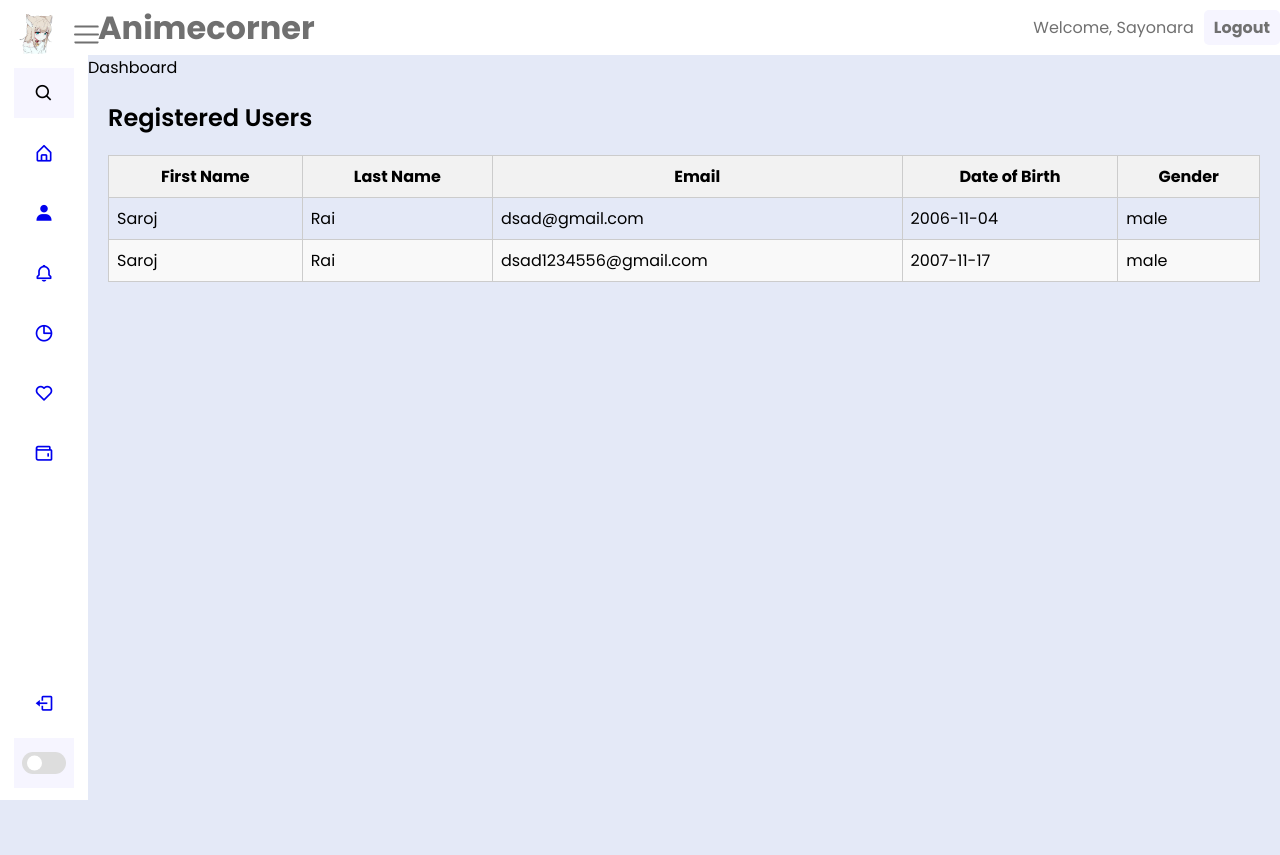
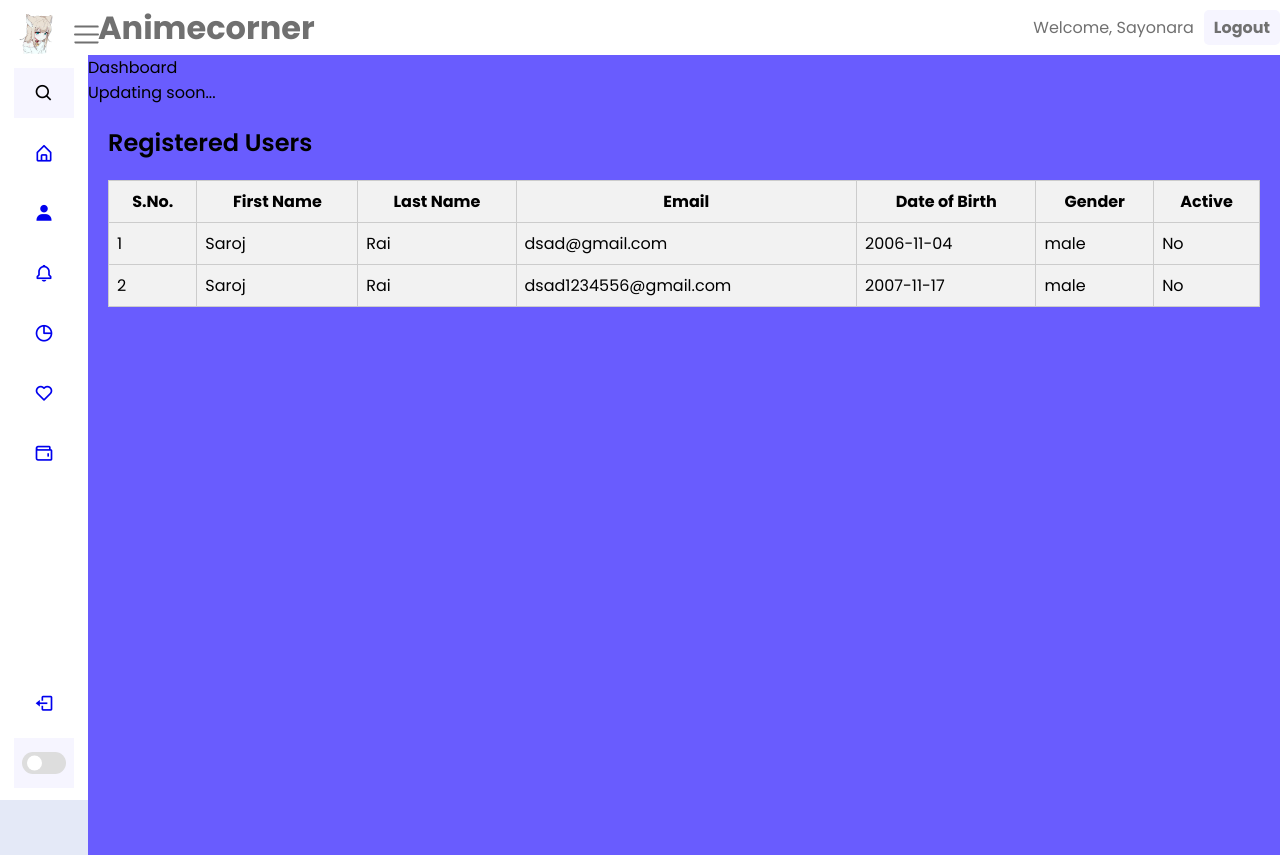
Before and after one commit to Ma0uSaMa/animecorner, a PHP site: page /admin/dashboard/dashboard.php?registered=users in a window 1280 px wide. Run offline with PHP 8.4, Linux system fonts and the light colour scheme; a user stored in the database is signed in; data comes from the database, SQL or seed files in the repository.

Commit message:
registered users

```diff
--- a/admin/dashboard/dashboard.php
+++ b/admin/dashboard/dashboard.php
@@ -21,6 +21,7 @@ if (!isset($_SESSION['admin_username'])) {
     <?php include __DIR__ . '/../../partials/dashboard_sidebar.php'; ?>
     <section class="home">
         <div class="text">Dashboard</div>
+        <p>Updating soon...</p>
 
         <?php
         // Check if the 'registered' parameter is set in the URL
@@ -30,17 +31,6 @@ if (!isset($_SESSION['admin_username'])) {
         ?>
     </section>
     <script src="https://code.jquery.com/jquery-3.6.0.min.js"></script>
-<script>
-$(document).ready(function() {
-    // Attach a click event listener to the "Registered Users" link
-    $('#registered-users-link').click(function(event) {
-        event.preventDefault(); // Prevent the default link behavior
-        $('.home').load('../../admin/dashboard/registered_users.php'); // Load the content of registered_users.php into the .home section
-    });
-});
-</script>
-
-    <script src="https://code.jquery.com/jquery-3.6.0.min.js"></script>
     <script src="../../js/registered_users.js"></script>
     <script src="../../js/dashboard.js"></script>
 </body>
--- a/admin/dashboard/registered_users.php
+++ b/admin/dashboard/registered_users.php
@@ -19,6 +19,7 @@ $conn->close();
 <head>
     <title>Registered Users</title>
     <link rel="stylesheet" type="text/css" href="../../css/registered_users.css">
+    <!-- Other stylesheets and meta tags -->
 </head>
 <body>
     <div class="registered-users">
@@ -26,21 +27,30 @@ $conn->close();
         <table>
             <thead>
                 <tr>
+                    <th>S.No.</th>
                     <th>First Name</th>
                     <th>Last Name</th>
                     <th>Email</th>
                     <th>Date of Birth</th>
                     <th>Gender</th>
+                    <th>Active</th>
                 </tr>
             </thead>
             <tbody>
-                    <?php foreach ($users as $user): ?>
+                <!-- Loop through the users and display them -->
+                <?php
+                $rowNum = 0;
+                foreach ($users as $user):
+                    $rowNum++;
+                ?>
                     <tr>
+                        <td><?php echo $rowNum; ?></td>
                         <td><?php echo $user['firstname']; ?></td>
                         <td><?php echo $user['lastname']; ?></td>
                         <td><?php echo $user['email']; ?></td>
                         <td><?php echo $user['dob']; ?></td>
                         <td><?php echo $user['gender']; ?></td>
+                        <td>No</td>
                     </tr>
                 <?php endforeach; ?>
             </tbody>
--- a/css/dashboard_sidebar.css
+++ b/css/dashboard_sidebar.css
@@ -312,6 +312,9 @@ body.dark .switch::before{
 	height: 100vh;
 	width: calc(100% - 88px);
 	transition: var(--tran-04);
+	background: var(--primary-color);
+	justify-content: center;
+	align-items: center;
 }
 
 .sidebar.close ~ .home{
--- a/css/registered_users.css
+++ b/css/registered_users.css
@@ -2,6 +2,7 @@
 
 .registered-users {
   padding: 20px;
+  overflow-x: hidden; /* Add this line to hide horizontal scrollbar */
 }
 
 .registered-users h1 {
@@ -18,6 +19,7 @@
 .registered-users th,
 .registered-users td {
   border: 1px solid #ccc;
+  background-color: #f2f2f2;
   padding: 8px;
 }
 
@@ -25,7 +27,3 @@
   background-color: #f2f2f2;
   font-weight: bold;
 }
-
-.registered-users tr:nth-child(even) {
-  background-color: #f9f9f9;
-}
--- a/js/registered_users.js
+++ b/js/registered_users.js
@@ -1,22 +1,7 @@
-// animecorner/js/registered_users.js
 $(document).ready(function() {
-    function loadRegisteredUsers(event) {
+    // Attach a click event listener to the "Registered Users" link
+    $('#registered-users-link').click(function(event) {
         event.preventDefault(); // Prevent the default link behavior
-
-        // Load the registered_users.php content dynamically
-        $.ajax({
-            url: "../../admin/dashboard/registered_users.php",
-            success: function(data) {
-                $('.home').html(data); // Replace the content of the .home section with the loaded content
-            },
-            error: function() {
-                alert('Error loading registered users.'); // Display an error message if the content fails to load
-            }
-        });
-    }
-
-    // Attach the click event listener to the "Registered Users" link
-    $('body').on('click', 'a[href="../../admin/dashboard/dashboard.php?registered=users"]', function(event) {
-        loadRegisteredUsers(event);
+        $('.home').load('../../admin/dashboard/registered_users.php'); // Load the content of registered_users.php into the .home section
     });
 });
```
